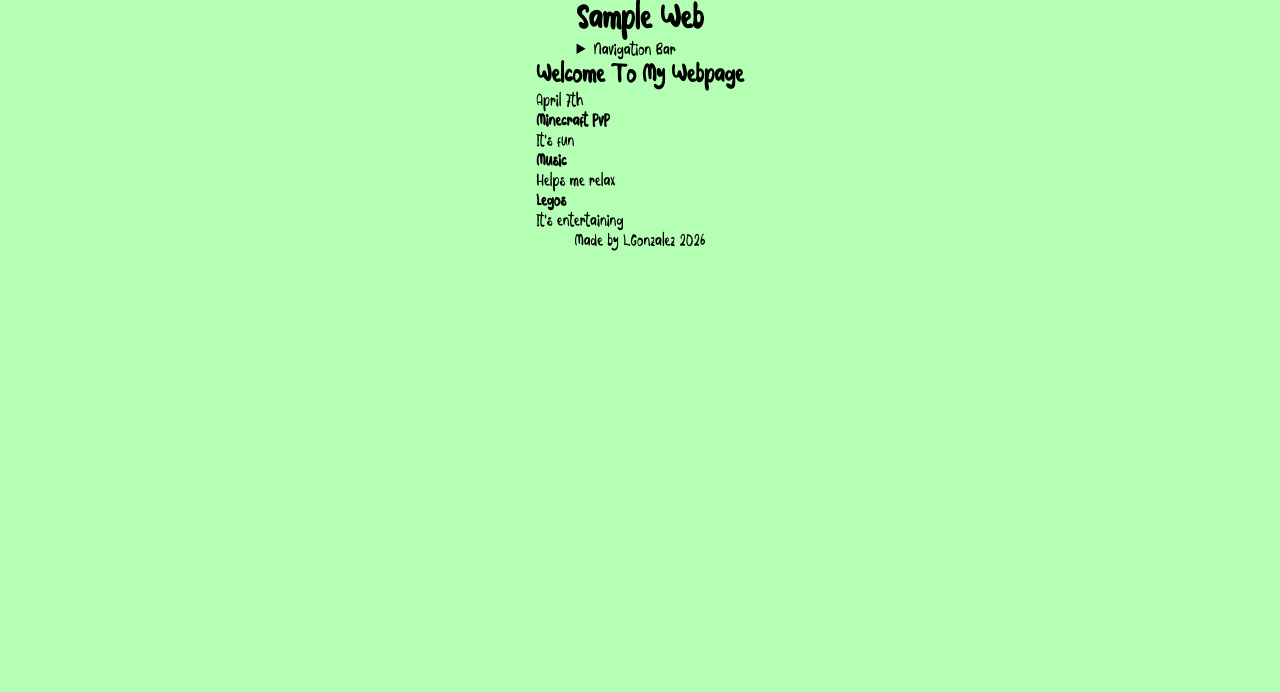
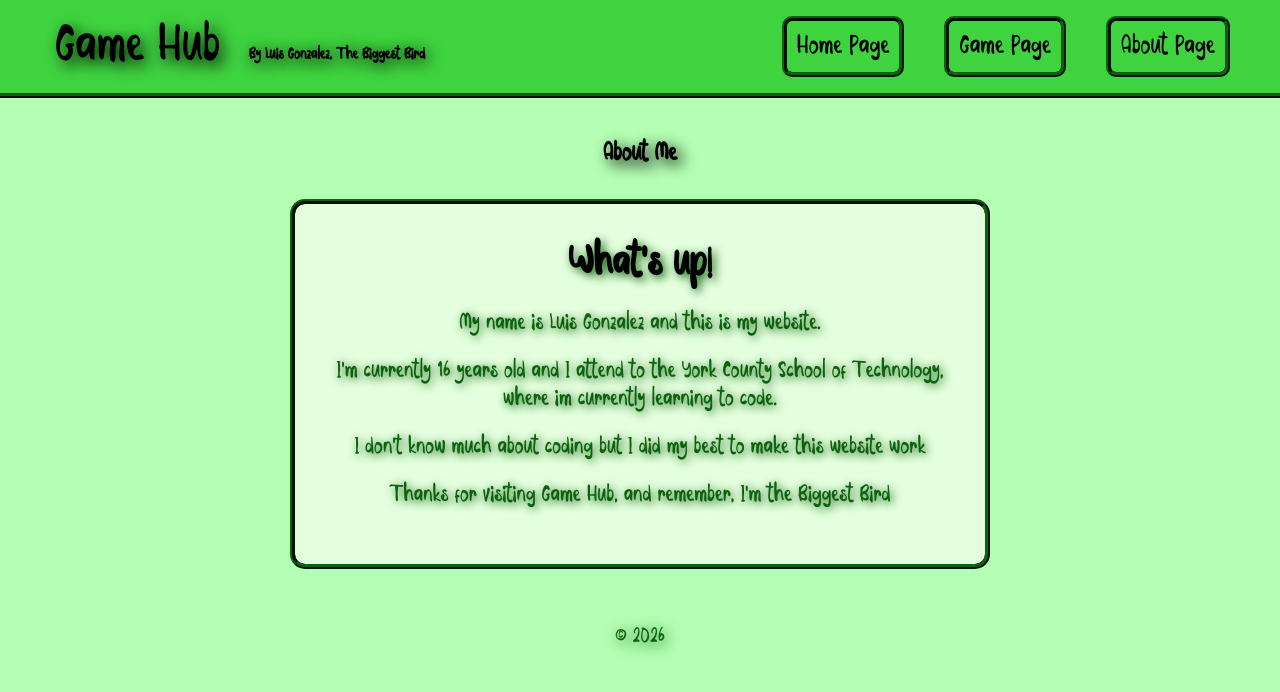
Before and after one commit to 29lgonzalez/29lgonzalez.github.io, a plain HTML site: page about.html in a window 1280 px wide. Drawn offline with Linux system fonts and the light colour scheme.

Commit message:
Finished

```diff
--- a/about.html
+++ b/about.html
@@ -1,47 +1,65 @@
 <!DOCTYPE html>
 
-<html lang="eng">
+<html lang="en">
 
 <head>
-    <title>Sample Web</title>
+    <meta charset="UTF-8">
+    <meta name="viewport" content="width=device-width, initial-scale=1.0">
+    <title>About Me - Game Hub</title>
+
     <link rel="stylesheet" href="css/style.css">
 </head>
 
 <body>
-    <header>
-        <h1>Sample Web</h1>
-        <nav>
-            <details>
-                <summary>Navigation Bar</summary>
-                <ul>
-                    <li><a href="index.html">Home Page</a></li>
-                    <li><a href="about.html">About Page</a></li>
-                    <li><a href="GetToSchool7/.index.html">Game Page</a></li>
-                    <li><a href="http:/youtube.com">Youtube</a></li>
+    <nav class="navbar">
 
-                </ul>
-            </details>
-        </nav>
-    </header>
+        <div class="logo">
+            Game Hub
+            <span class="subtitle">
+                By Luis Gonzalez, The Biggest Bird
+            </span>
+        </div>
 
-    <article>
-        <h2>Welcome To My Webpage</h2>
-        <time datetime="2026-04-07">April 7th</time>
-        <article>
-            <h4>Minecraft PvP</h4>
-            <p>It's fun</p>
-        </article>
-        <article>
-            <h4>Music</h4>
-            <p>Helps me relax</p>
-        </article>
-        <article>
-            <h4>Legos</h4>
-            <p>It's entertaining</p>
-        </article>
-    </article>
+        <ul class="nav-links">
+            <li><a href="index.html">Home Page</a></li>
+            <li><a href="GetToSchool7/index.html">Game Page</a></li>
+            <li><a href="about.html">About Page</a></li>
+        </ul>
 
-    <footer>Made by L.Gonzalez 2026</footer>
+    </nav>
+
+    <section class="hero">
+
+        <h1>About Me</h1>
+
+        <div class="about-box">
+
+            <h2>What's up!</h2>
+
+            <p>
+                My name is Luis Gonzalez and this is my website.
+            </p>
+
+            <p>
+                I'm currently 16 years old and I attend to the York County School of Technology, where im currently
+                learning to code.
+            </p>
+
+            <p>
+                I don't know much about coding but I did my best to make this website work
+            </p>
+
+            <p class="fun-text">
+                Thanks for visiting Game Hub, and remember, I'm the Biggest Bird
+            </p>
+
+        </div>
+
+    </section>
+
+    <footer>
+        &copy; 2026
+    </footer>
 
 </body>
 
--- a/css/style.css
+++ b/css/style.css
@@ -13,9 +13,6 @@
 
 body {
     font-family: 'Bubble Games';
-    display: flex;
-    flex-direction: column;
-    align-items: center;
     background-color: #b4ffb4;
 }
 
@@ -75,6 +72,9 @@ body {
 }
 
 .hero {
+    display: flex;
+    flex-direction: column;
+    align-items: center;
     text-align: center;
     margin-top: 20px;
     padding: 20px;
@@ -108,10 +108,13 @@ body {
 }
 
 #startButton{
+
     position: absolute;
 
-    top: 120px;
-    left: 250px;
+    top: 50%;
+    left: 50%;
+
+    transform: translate(-50%,-50%);
 
     padding: 15px 25px;
 
@@ -142,3 +145,65 @@ body {
     color: #0d630d;
     font-size: 18px;
 }
+
+footer{
+    text-align: center;
+
+    margin-top: 20px;
+    padding: 15px;
+
+    font-size: 20px;
+    color: #0d630d;
+
+    text-shadow: 2.5px 2.5px 15px #0d630d;
+}
+
+.about-box{
+    width: 700px;
+
+    margin-top: 30px;
+    padding: 35px;
+
+    background-color: #e4ffde;
+
+    border: 5px ridge #0d630d;
+    border-radius: 15px;
+
+    text-align: center;
+}
+
+.about-box h2{
+    font-size: 40px;
+    margin-bottom: 20px;
+
+    text-shadow: 3px 3px 10px #0d630d;
+}
+
+.about-box p{
+    font-size: 22px;
+    margin: 20px 0;
+
+    color: #0d630d;
+
+    text-shadow: 2px 2px 10px #0d630d;
+}
+
+.fun-text{
+    margin-top: 30px;
+    font-size: 26px;
+}
+.game-page-box{
+    position: relative;
+
+    width: 850px;
+    height: 650px;
+
+    margin: 40px auto;
+
+    border: 5px ridge #0d630d;
+    border-radius: 15px;
+
+    background-color: #e4ffde;
+
+    overflow: hidden;
+}
```
Also changed, not shown: GetToSchool7/game.html (added, +18 -0 lines), GetToSchool7/index.html (+57 -14 lines), game.html (deleted, +0 -32 lines), index.html (+10 -1 lines).
